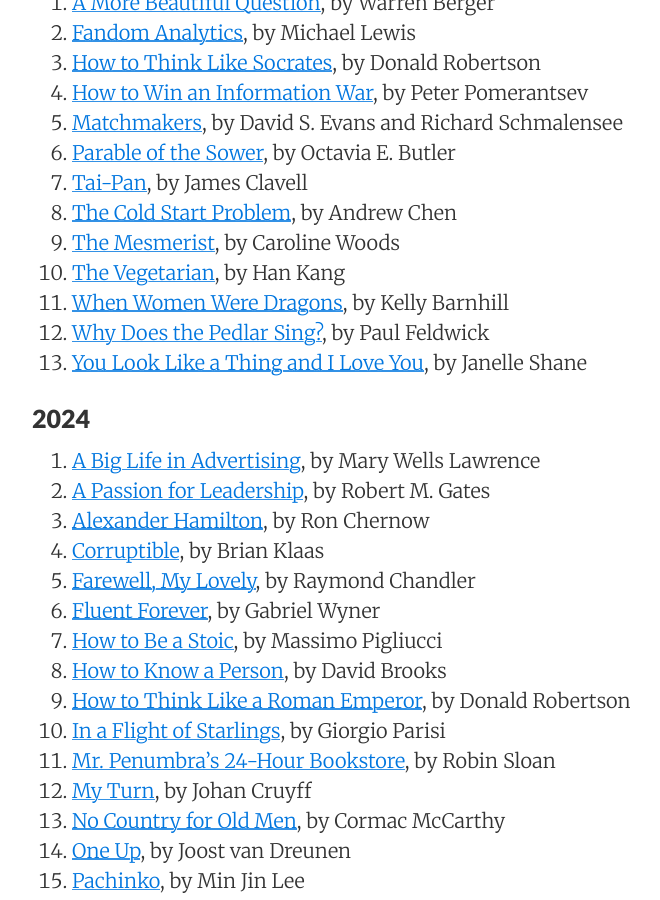
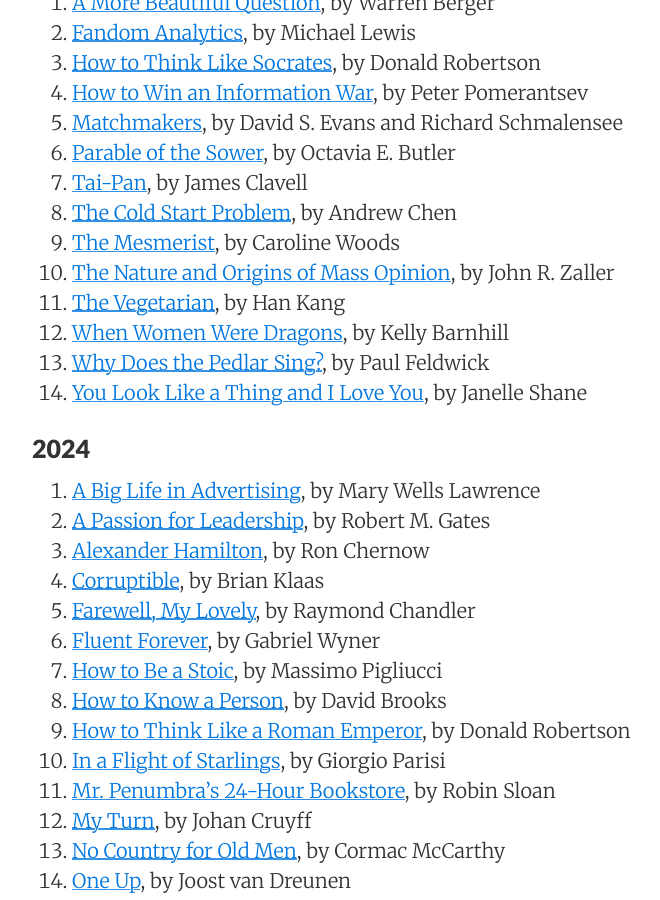
Before and after one commit to sewardlee337/sewardlee337.github.io, a Jekyll site: the page built from readinglist.md, in a window 1280 px wide and 900 px high, scrolled down 590 px. Shown: the whole window, without its empty margins (188-848 px from the left). Built offline with Jekyll 4.4.1, drawn with Linux system fonts in a browser that asks for light colours; nearby versions of some CDN libraries.

Commit message:
update reading list

```diff
--- a/readinglist.md
+++ b/readinglist.md
@@ -29,6 +29,7 @@ _"My alma mater was books, a good library... I could spend the rest of my life r
 1. [Tai-Pan](https://www.amazon.com/Tai-Pan-Asian-Saga-James-Clavell/dp/0440184622), by James Clavell
 1. [The Cold Start Problem](https://www.amazon.com/Cold-Start-Problem-Andrew-Chen/dp/0062969749), by Andrew Chen
 1. [The Mesmerist](https://www.amazon.com/Mesmerist-Novel-Caroline-Woods-ebook/dp/B0CPXZ2TCX), by Caroline Woods
+1. [The Nature and Origins of Mass Opinion](https://www.amazon.com/Origins-Opinion-Cambridge-Political-Psychology/dp/0521407869), by John R. Zaller
 1. [The Vegetarian](https://www.amazon.com/Vegetarian-Han-Kang/dp/1101906111), by Han Kang
 1. [When Women Were Dragons](https://www.amazon.com/When-Women-Were-Dragons-Novel/dp/0385548222), by Kelly Barnhill
 1. [Why Does the Pedlar Sing?](https://www.amazon.com/Why-Does-Pedlar-Sing-Advertising-ebook/dp/B08WC3QDQB/ref=tmm_kin_swatch_0?_encoding=UTF8&qid=&sr=), by Paul Feldwick
```
